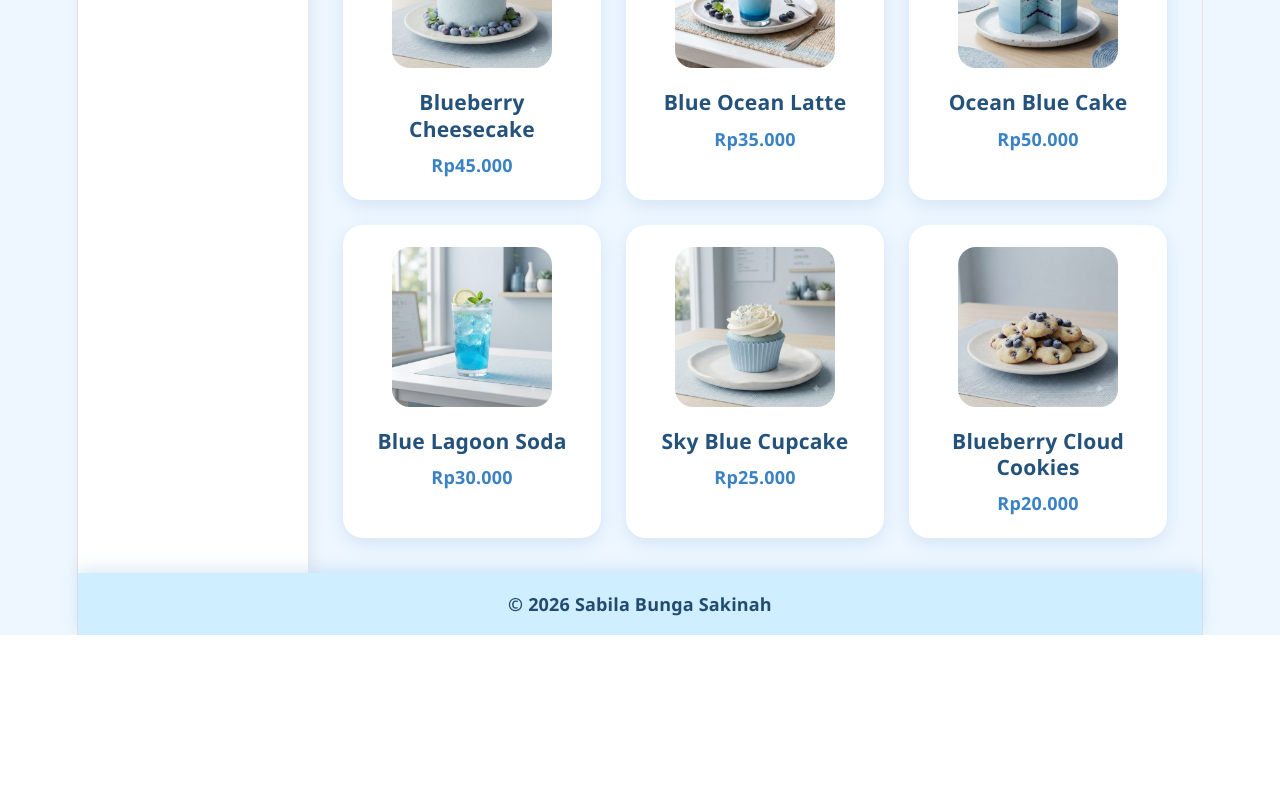
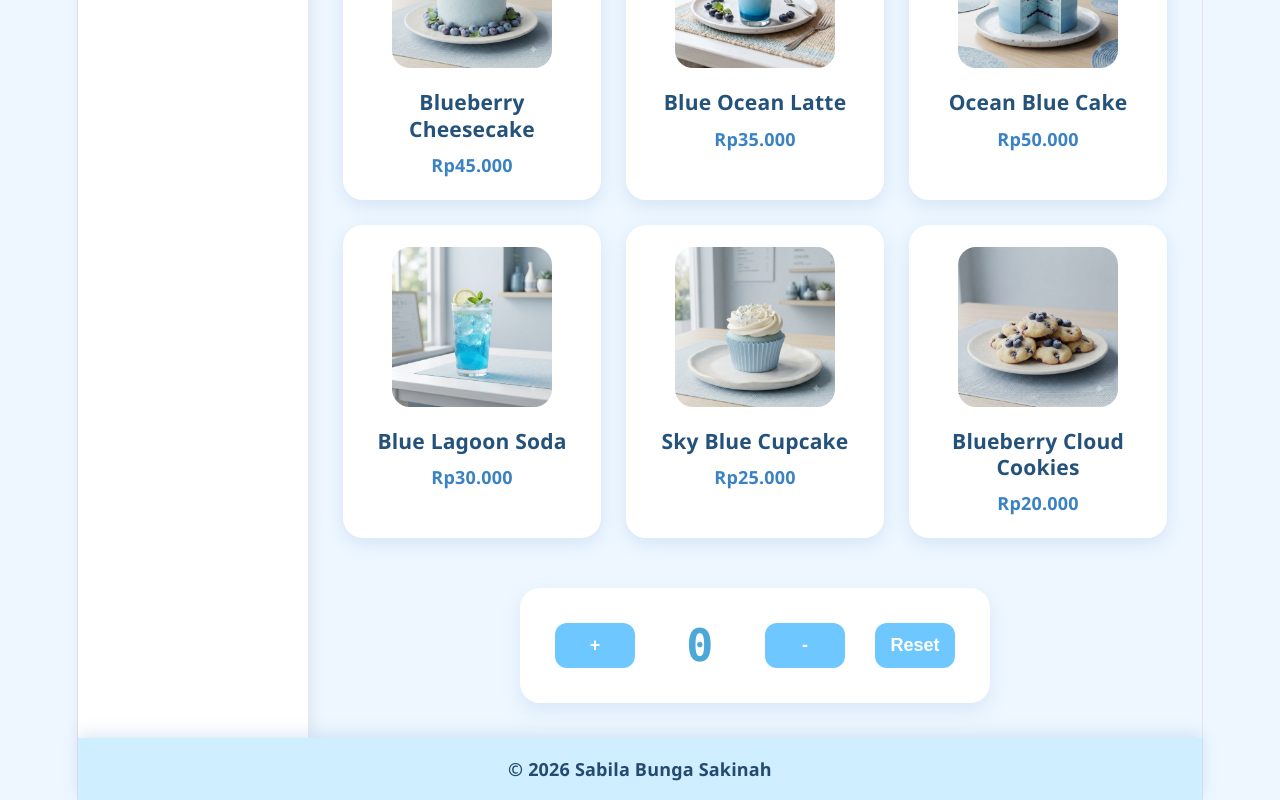
Before and after one commit to sabilabunga38-jpg/reactone-typescript, a React (Vite) app: page / in a window 1280 px wide. Shown: the part 877-1677 px from the top of the page. Before the commit the page ends 1512 px from the top, so only its background shows below. Built offline with nearby package versions, Linux system fonts and the light colour scheme.

Commit message:
Finish Day 4 - useState Counter

```diff
--- a/src/App.css
+++ b/src/App.css
@@ -145,7 +145,55 @@ body {
   color: #3b82c4;
   font-weight: bold;
 }
+/* COUNTER */
 
+.counter {
+  margin-top: 50px;
+  background: #ffffff;
+  padding: 35px;
+  border-radius: 20px;
+  text-align: center;
+  box-shadow: 0 8px 20px rgba(100,150,200,0.15);
+}
+
+.counter h2 {
+  margin-bottom: 30px;
+  color: #24527a;
+  font-size: 26px;
+}
+
+.button-group {
+  display: flex;
+  justify-content: center;
+  align-items: center;
+  gap: 30px;
+}
+
+.count-number {
+  min-width: 70px;
+  font-size: 45px;
+  font-weight: bold;
+  color: #4da8da;
+  text-align: center;
+}
+
+.button-group button {
+  width: 80px;
+  padding: 12px;
+  border: none;
+  border-radius: 12px;
+  background: #6fc7ff;
+  color: white;
+  font-size: 18px;
+  font-weight: bold;
+  cursor: pointer;
+  transition: 0.3s;
+}
+
+.button-group button:hover {
+  background: #49aef0;
+  transform: translateY(-3px);
+}
 .footer {
   background: #cfeeff;
   color: #234b70;
--- a/src/App.tsx
+++ b/src/App.tsx
@@ -5,6 +5,7 @@ import Sidebar from "./components/Sidebar";
 import Card from "./components/Card";
 import Footer from "./components/Footer";
 import ProductCard from "./components/ProductCard";
+import Counter from "./components/Counter";
 
 import sabilaaa from "./assets/sabilaaa.jpeg";
 
@@ -84,7 +85,6 @@ function App() {
 
           <Card />
 
-
           <div className="product-list">
 
             {
@@ -103,6 +103,7 @@ function App() {
           </div>
 
 
+         <Counter />
         </main>
 
       </div>
--- a/src/components/Counter.tsx
+++ b/src/components/Counter.tsx
@@ -19,14 +19,14 @@ function Counter() {
 
   return (
     <div className="counter">
-      <h2>React Counter</h2>
+      <div className="button-group">
+        <button onClick={tambah}>+</button>
 
-      <h1>{count}</h1>
+        <span className="count-number">{count}</span>
 
-      <div className="button-group">
         <button onClick={kurang}>-</button>
+
         <button onClick={reset}>Reset</button>
-        <button onClick={tambah}>+</button>
       </div>
     </div>
   );
```
